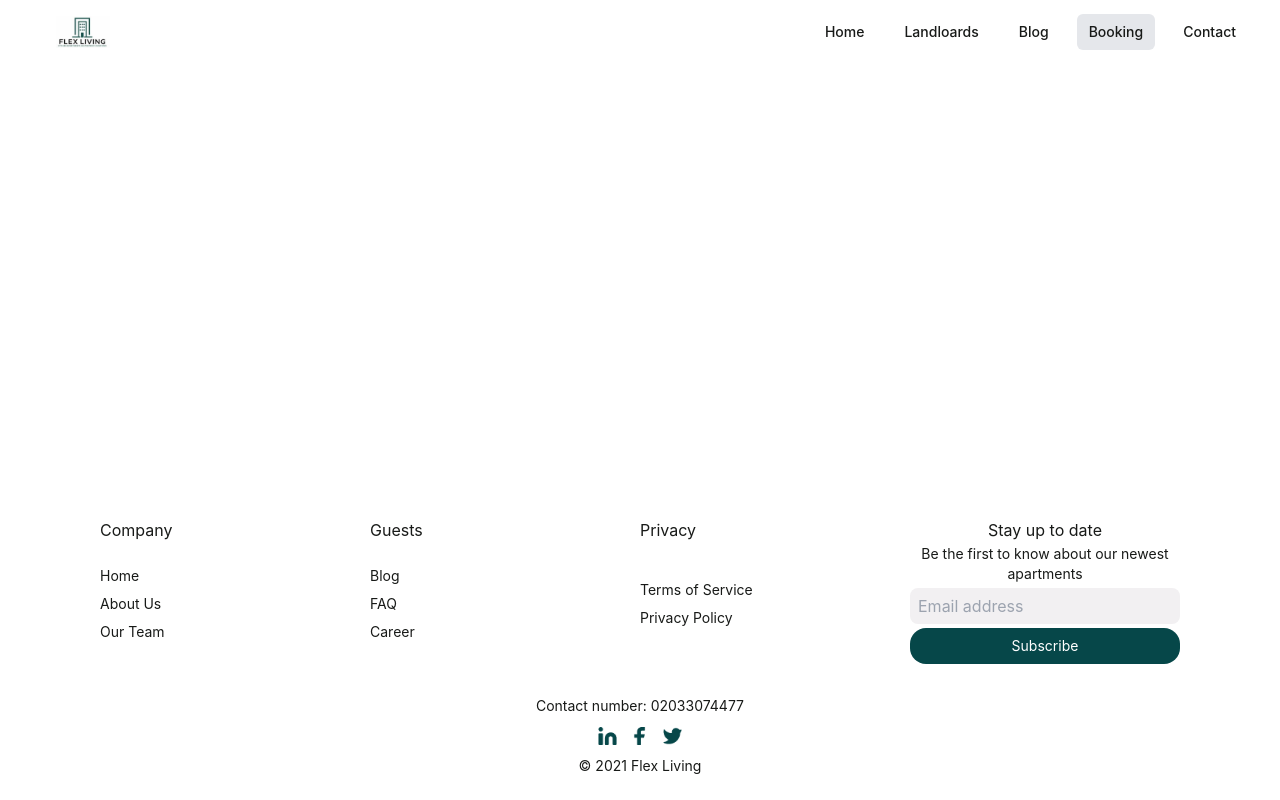
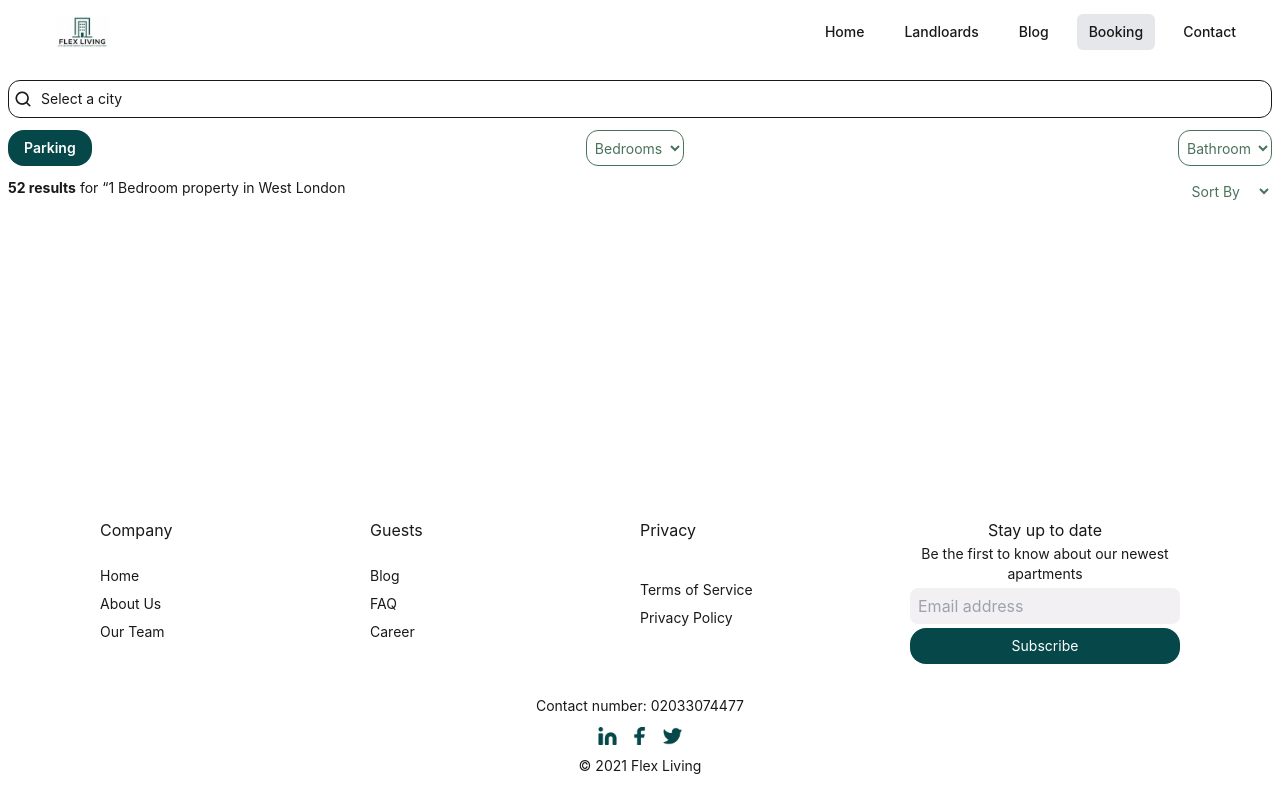
Before and after one commit to nelsonmunthe/flex-living, a React (Create React App) app: page /booking in a window 1280 px wide. Built offline with nearby package versions, Linux system fonts and the light colour scheme.

Commit message:
booking page

```diff
--- a/src/components/CustomButtont.tsx
+++ b/src/components/CustomButtont.tsx
@@ -15,7 +15,7 @@ const CustomButton = (
 
     return(
         <button
-            className={styling ? styling : 'text-white bg-buttonBackground py-2 px-4 rounded-2xl text-sm'}
+            className={styling ? styling : 'text-white bg-buttonBackground py-2 px-4 rounded-2xl text-sm font-semibold'}
             onClick={onHandleClick}
             type={type ?? 'button'}
         >
--- a/src/pages/booking/Booking.tsx
+++ b/src/pages/booking/Booking.tsx
@@ -1,7 +1,36 @@
+import iconFilter from "../../assets/images/eva_search-fill.png"
+import CustomButton from "../../components/CustomButtont";
 const Booking = () => {
     return(
-        <div>
-
+        <div className="grid grid-cols-1 gap-y-10 md:gap-y-16 lg:gap-y-24 px-2">
+            <div className="flex flex-col gap-3">
+                <div className="flex gap-1 items-center border border-[#181A18] p-1 rounded-xl">
+                    <img src={iconFilter} alt="icon-searching" className="h-3 sm:h-5"/>
+                    <input
+                        type="text"
+                        placeholder="Select a city"
+                        className="p-1 w-full rounded-lg text-[8px] sm:text-sm placeholder-[#181A18]"
+                    />
+                </div>
+                <div className="flex gap-1 justify-between">
+                    <CustomButton description="Parking"/>
+                    <select name="" id="" className="p-1 rounded-xl bg-white text-[#49735A] border border-[#49735A] text-sm">
+                        <option value="">Bedrooms</option>
+                    </select>
+                    <select name="" id="" className="p-1 rounded-xl bg-white text-[#49735A] border border-[#49735A] text-sm">
+                        <option value="">Bathroom</option>
+                    </select>
+                </div>
+                <div className="grid grid-cols-12">
+                    <span className="text-sm col-span-9"><b>52 results</b> for “1 Bedroom property in West London</span>
+                    <div className="flex justify-end items-center w-full gap-1 col-span-3">
+                        <label htmlFor="Sort By" className="text-sm text-[#49735A]">Sort By</label>
+                        <select name="" id="" className="p-1 rounded-xl bg-white text-[#49735A]  text-sm">
+                            <option value="" className="text-sm"></option>
+                        </select>
+                    </div>
+                </div>
+            </div>
         </div>
     )
 }
```
